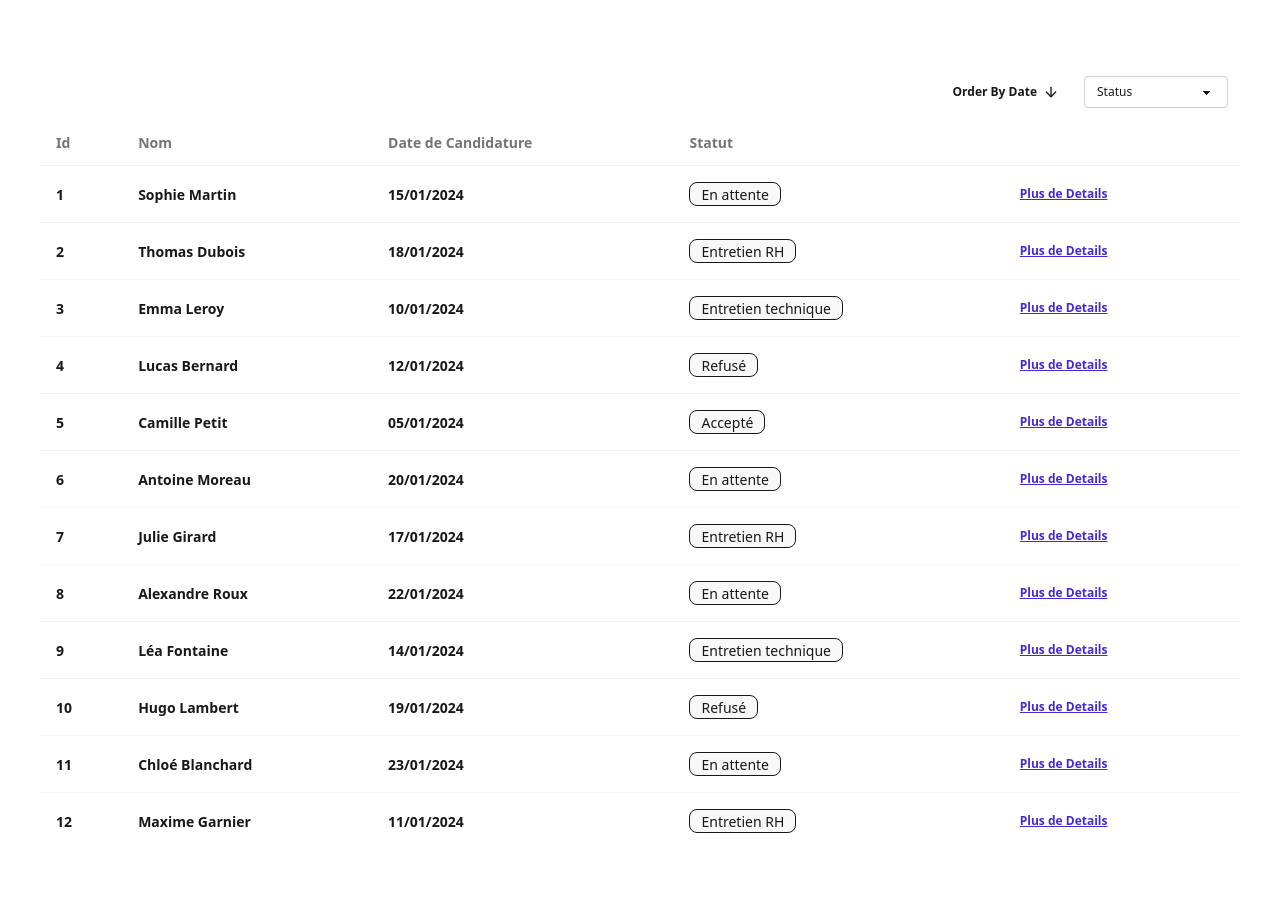
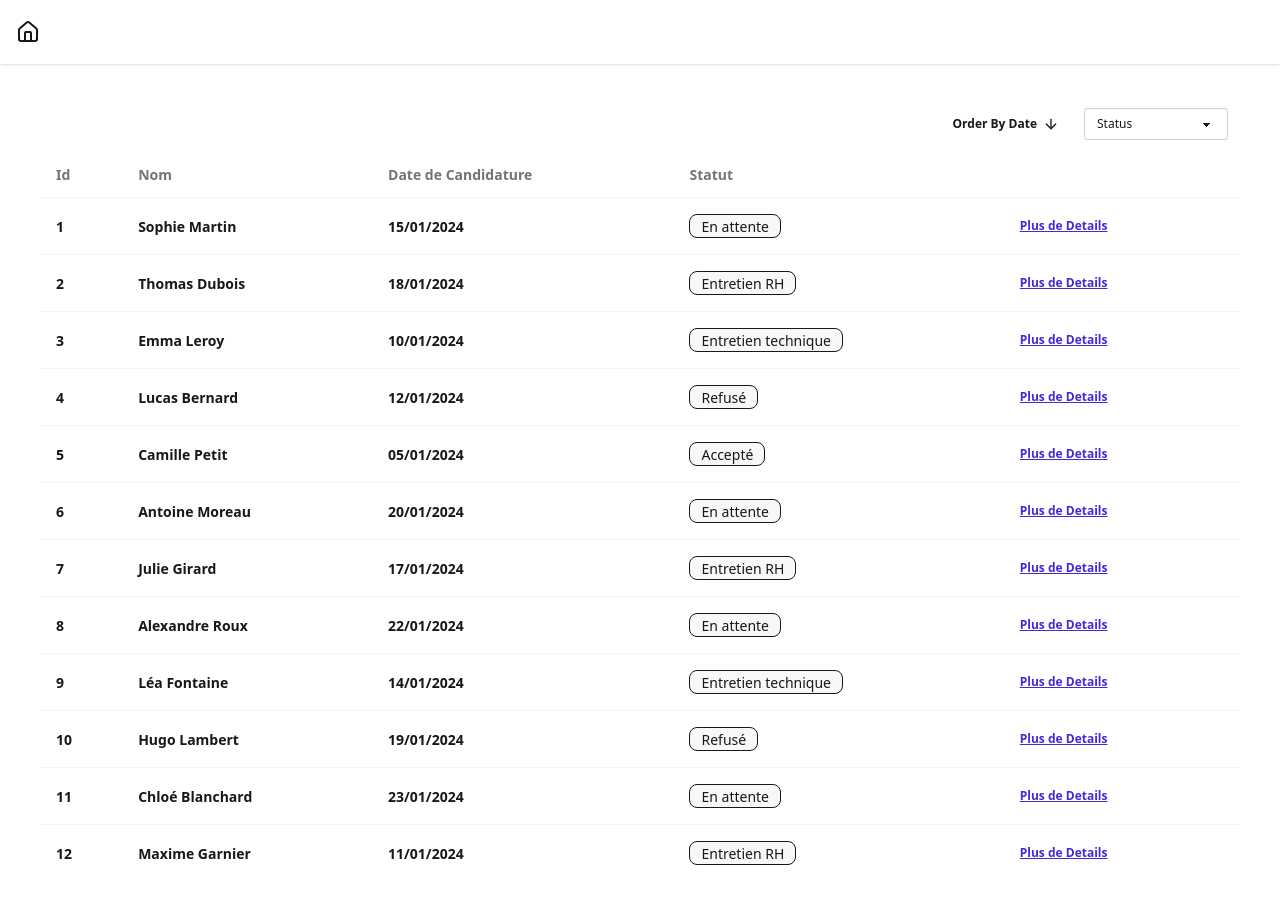
Before and after one commit to chirani/test_technique_sig, a Vue app: page / in a window 1280 px wide. Shown: the top 904 px of the page. Built offline with nearby package versions, Linux system fonts and the light colour scheme; data requests are answered from the project's data file.

Commit message:
Added Postes Screen

```diff
--- a/src/router/index.ts
+++ b/src/router/index.ts
@@ -1,9 +1,9 @@
 // src/router/index.js
 import { createWebHistory, createRouter } from 'vue-router'
 import Home from '../views/Home.vue' // Example home component
-import About from '../views/About.vue' // Example about component
 import CandidaturesId from '../views/CandidatureById.vue'
 import EditCandidatureById from '../views/EditCandidatureById.vue'
+import Postes from '../views/Postes.vue'
 
 const routes = [
   {
@@ -12,9 +12,9 @@ const routes = [
     component: Home,
   },
   {
-    path: '/about',
-    name: 'About',
-    component: About,
+    path: '/postes',
+    name: 'Postes',
+    component: Postes,
   },
   {
     path: '/candidatures/:id',
--- a/src/style.css
+++ b/src/style.css
@@ -2,7 +2,7 @@
 @plugin "daisyui";
 
 .main {
-  @apply max-w-300 mx-auto mt-16;
+  @apply max-w-300 mx-auto mt-8;
 }
 .form-control {
   @apply w-full flex flex-col;
--- a/src/views/Home.vue
+++ b/src/views/Home.vue
@@ -10,6 +10,7 @@ import {
 import { formatterDate } from '../utils'
 import { ArrowDown } from 'lucide-vue-next'
 import { fetchStatuts, type Statut } from '../api/statuts'
+import { Home as HomeIcon } from 'lucide-vue-next'
 
 const candidatures = ref<Candidature[]>([])
 const loading = ref<boolean>(false)
@@ -76,6 +77,12 @@ preparerCandidatures()
 </script>
 
 <template>
+  <nav class="navbar bg-base-100 shadow-sm sticky top-0 z-20">
+    <div class="navbar-start">
+      <RouterLink to="/" class="btn btn-square btn-ghost"> <HomeIcon /></RouterLink>
+    </div>
+  </nav>
+
   <main class="main">
     <div class="flex flex-row-reverse gap-3 p-3">
       <select v-model="selectedStatus" class="select select-sm select-outline max-w-36">
--- /dev/null
+++ b/src/views/Postes.vue
@@ -0,0 +1,11 @@
+<script setup lang="ts">
+import { Home as HomeIcon } from 'lucide-vue-next'
+</script>
+
+<template>
+  <nav class="navbar bg-base-100 shadow-sm sticky top-0 z-20">
+    <div class="navbar-start">
+      <RouterLink to="/" class="btn btn-square btn-ghost"> <HomeIcon /></RouterLink>
+    </div>
+  </nav>
+</template>
```
